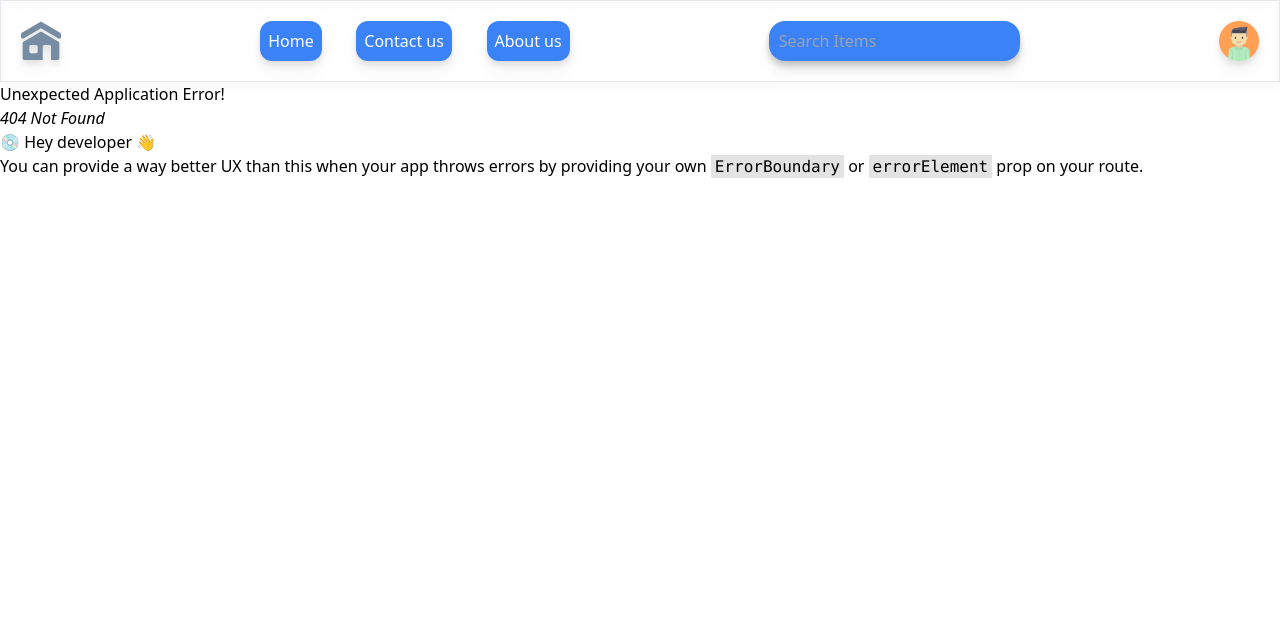
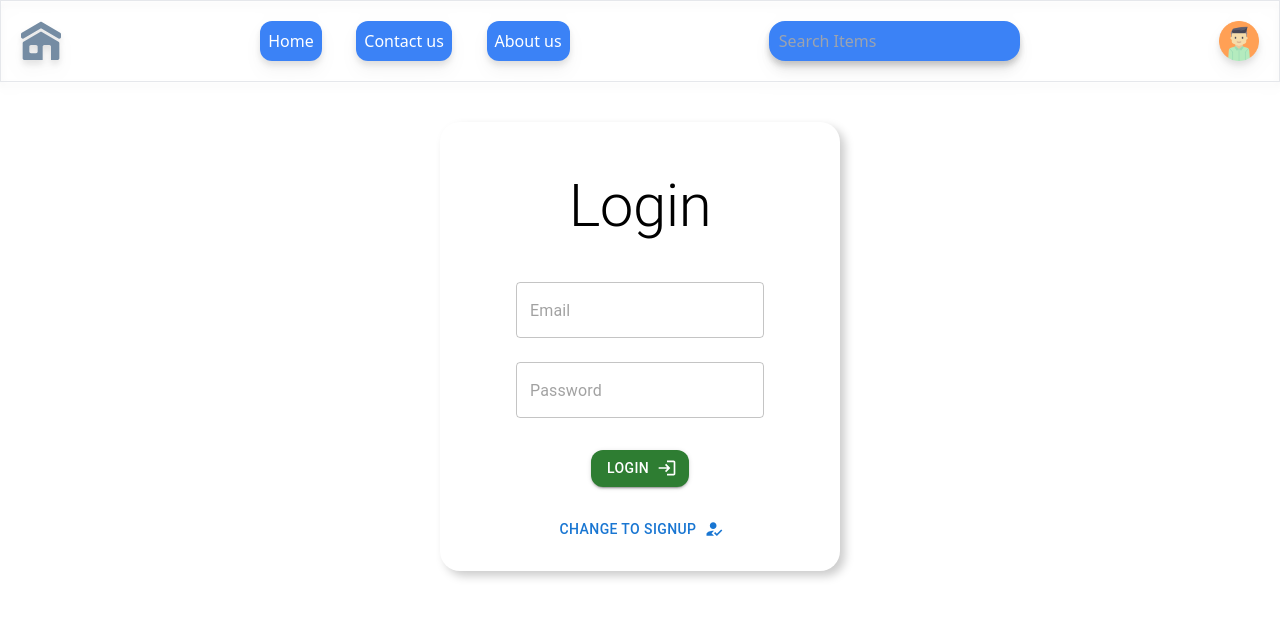
Before and after one commit to Masoom24/easy-farm, a React (Create React App) app: page /login in a window 1280 px wide. Before the commit this address had no page. Shown: the top 618 px of the page. Built offline with nearby package versions, Linux system fonts and the light colour scheme.

Commit message:
login page done

```diff
--- a/package.json
+++ b/package.json
@@ -3,6 +3,10 @@
   "version": "0.1.0",
   "private": true,
   "dependencies": {
+    "@emotion/react": "^11.10.5",
+    "@emotion/styled": "^11.10.5",
+    "@mui/icons-material": "^5.11.0",
+    "@mui/material": "^5.11.2",
     "@testing-library/jest-dom": "^5.16.5",
     "@testing-library/react": "^13.4.0",
     "@testing-library/user-event": "^13.5.0",
--- a/src/App.js
+++ b/src/App.js
@@ -1,5 +1,6 @@
 import Header from './header/Header';
 import Home from './Home/Home'
+import Auth from './Login/Auth'
 import {
   createBrowserRouter,
   RouterProvider,
@@ -13,6 +14,10 @@ const router = createBrowserRouter([
   {
     path: "/home",
     element: <Home />,
+  },
+  {
+    path: "/login",
+    element: <Auth />,
   }
 ]);
 function App() {
--- /dev/null
+++ b/src/Login/Auth.jsx
@@ -0,0 +1,93 @@
+import React, {useState} from "react";
+import {Box, Typography, TextField, Button} from '@mui/material';
+import LoginIcon from '@mui/icons-material/Login';
+import HowToRegIcon from '@mui/icons-material/HowToReg';
+
+const Auth = () => {
+    const [isSignup, setIsSignup]=useState(false)
+    const [input, setInput]=useState({
+        name:"",
+        email:"",
+        password:""
+    });
+    const handleChange = (e) => {
+        setInput((prevState) => ({
+            ...prevState,
+            [e.target.name] : e.target.value
+        }))
+    };
+    const handleSubmit = (e) => {
+        e.preventDefault();
+        console.log(input);
+    };
+    const resetState = () => {
+        setIsSignup(!isSignup);
+        setInput({name:"", email:"", password:""});
+    };
+    return <div>
+        <form onSubmit={handleSubmit}>
+            <Box
+            display="flex"
+            flexDirection={"column"}
+            maxWidth={400}
+            alignItems="center"
+            justifyContent={'center'}
+            margin="auto"
+            marginTop={5}
+            padding={3}
+            borderRadius={5}
+            boxShadow={'5px 5px 10px #ccc'}
+            sx={{
+                ":hover":{
+                    boxShadow: "10px 10px 20px #ccc"
+                },
+            }}
+            >
+                <Typography variant="h2" padding={3} textAligh="center">{isSignup?"Signup":"Login"}</Typography>
+                { isSignup && (
+                <TextField
+                onChange={handleChange}
+                name="name" value={input.name}
+                margin="normal"
+                type={'text'}
+                variant="outlined"
+                placeholder="Name"
+                />
+                )}
+                <TextField
+                onChange={handleChange}
+                name="email"
+                value={input.email}
+                margin="normal"
+                type={'email'}
+                variant="outlined"
+                placeholder="Email"
+                />
+                <TextField
+                onChange={handleChange}
+                name="password"
+                value={input.password}
+                margin="normal"
+                type={'password'}
+                variant="outlined"
+                placeholder="Password"
+                />
+                <Button
+                endIcon={isSignup?<HowToRegIcon/>:<LoginIcon/>}
+                type="submit"
+                sx={{marginTop:3, borderRadius:3}}
+                variant="contained"
+                color="success">{isSignup?"Signup":"Login"}
+                </Button>
+                <Button
+                endIcon={isSignup?<LoginIcon/>:<HowToRegIcon/>}
+                onClick={resetState}
+                sx={{marginTop:3, borderRadius:3}}>
+                    Change to {isSignup?"Login":"Signup"}
+                </Button>
+            </Box>
+        </form>
+    </div>
+};
+
+export default Auth;
```
Also changed, not shown: 1 other file (tests, documents, lock files or other folders).
